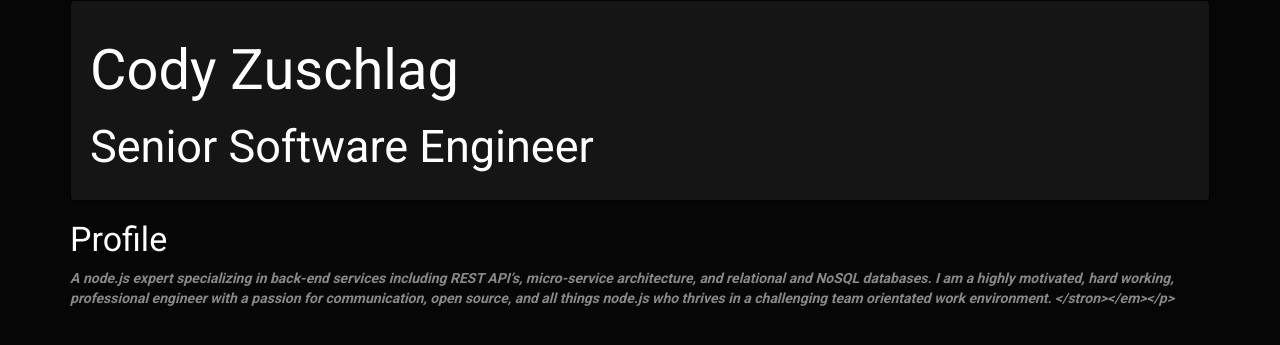
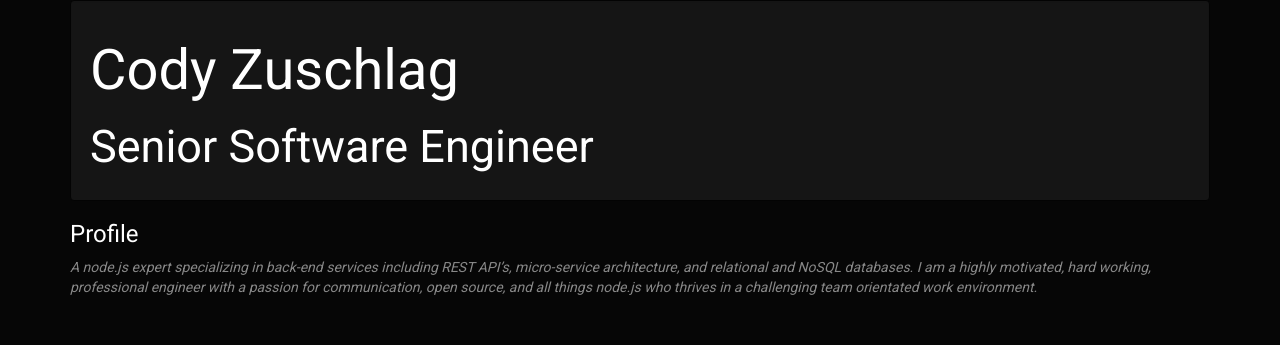
Before and after one commit to codyzu/codyzu.github.io, a Jekyll site: the page built from resume.md, in a window 1280 px wide. Shown: the top 345 px of the page. Built offline with Jekyll 4.4.1, drawn with Linux system fonts in a browser that asks for light colours.

Commit message:
add resume

```diff
--- a/resume.md
+++ b/resume.md
@@ -6,10 +6,8 @@ title: Resume
   <h2>Senior Software Engineer</h2>
 </div>
 
-<h3>Profile</h3>
-<p><em><strong>
-A node.js expert specializing in back-end services including REST API’s, micro-service architecture, and
+<h4>Profile</h4>
+<p><em>A node.js expert specializing in back-end services including REST API’s, micro-service architecture, and
 relational and NoSQL databases. I am a highly motivated, hard working, professional engineer with a passion
 for communication, open source, and all things node.js who thrives in a challenging team orientated work
-environment.
-</stron></em></p>
+environment.</em></p>
```
